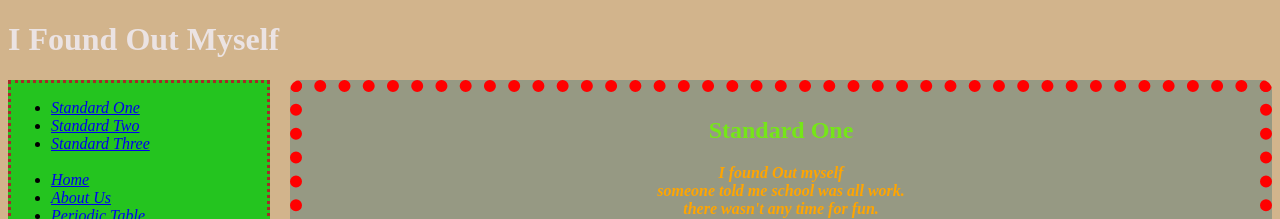
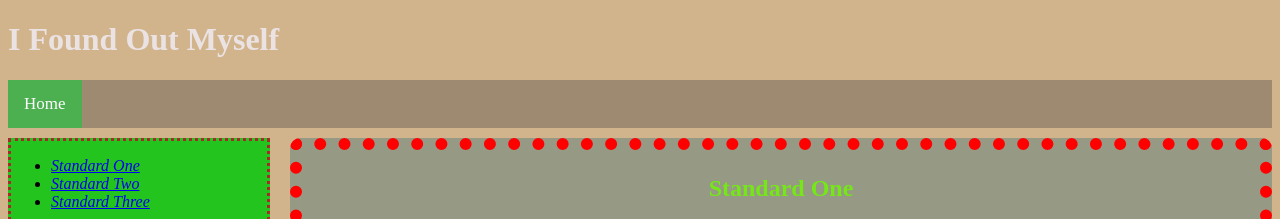
Before and after one commit to StanleyOyibo/PoemWebsite, a plain HTML site: page index.html in a window 1280 px wide. Shown: the top 219 px of the page. Drawn offline with Linux system fonts and the light colour scheme.

Commit message:
added placeholder for top menu

```diff
--- a/index.html
+++ b/index.html
@@ -9,6 +9,13 @@
   <body>
     <div class="top">
       <h1>I Found Out Myself</h1>
+      <div class="topnav">
+        <a class="active" href="#home">Home</a>
+        <a href="#news"></a>
+        <a href="#contact"></a>
+        <a href="#about"></a>
+        <a href="#about"></a>
+      </div>
     </div>
 
     <div class="sidebar">
--- a/style.css
+++ b/style.css
@@ -4,6 +4,36 @@ body {
 .top {
   left: 24px;
 }
+
+/* Add a black background color to the top navigation */
+.topnav {
+  background-color: rgba(65, 63, 63, 0.363);
+  overflow: hidden;
+  margin-bottom: 10px;
+}
+
+/* Style the links inside the navigation bar */
+.topnav a {
+  float: left;
+  color: #f2f2f2;
+  text-align: center;
+  padding: 14px 16px;
+  text-decoration: none;
+  font-size: 17px;
+}
+
+/* Change the color of links on hover */
+.topnav a:hover {
+  background-color: #ddd;
+  color: black;
+}
+
+/* Add a color to the active/current link */
+.topnav a.active {
+  background-color: #4caf50;
+  color: white;
+}
+
 .sidebar {
   position: fixed;
   float: left;
```
